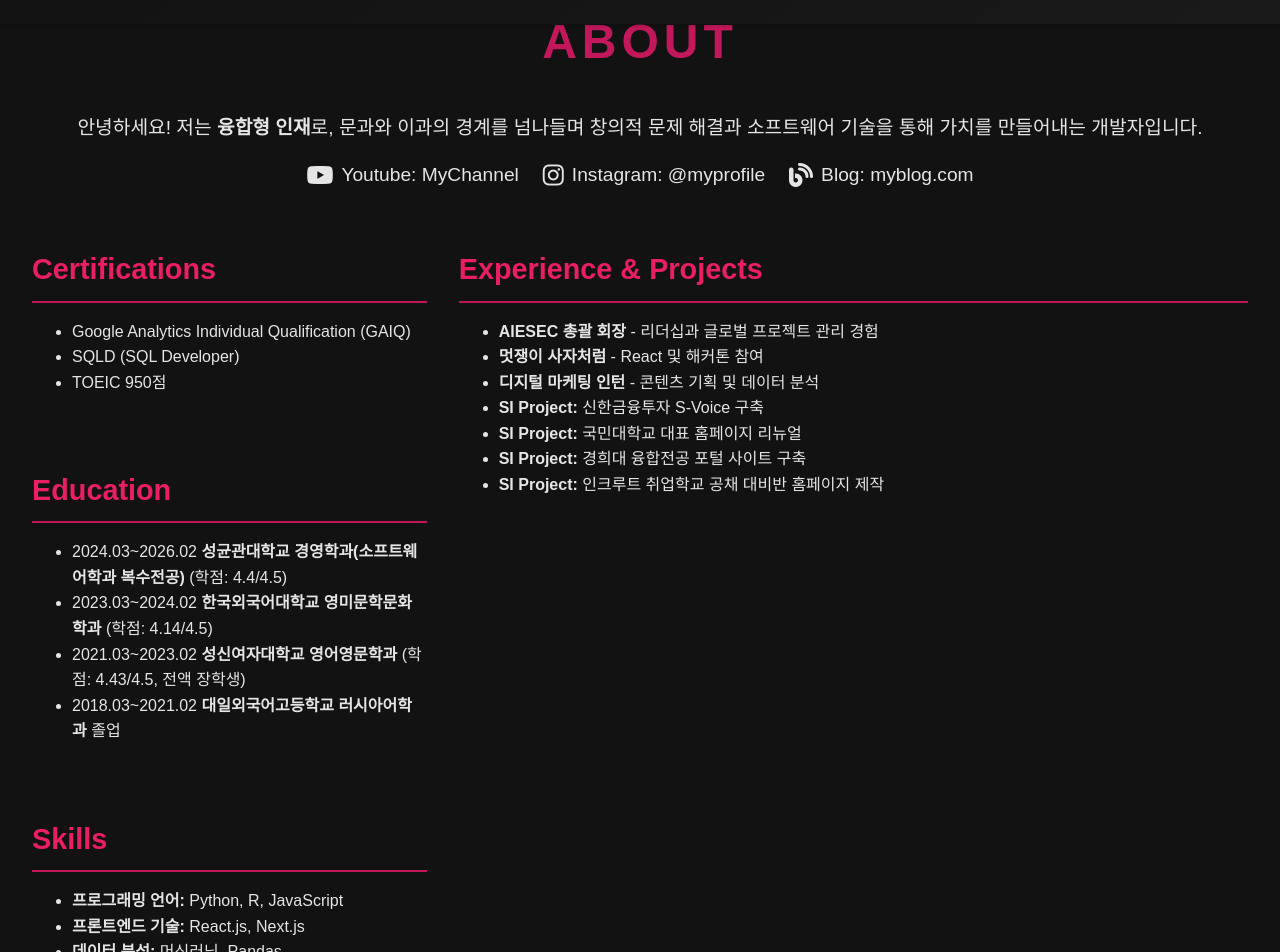
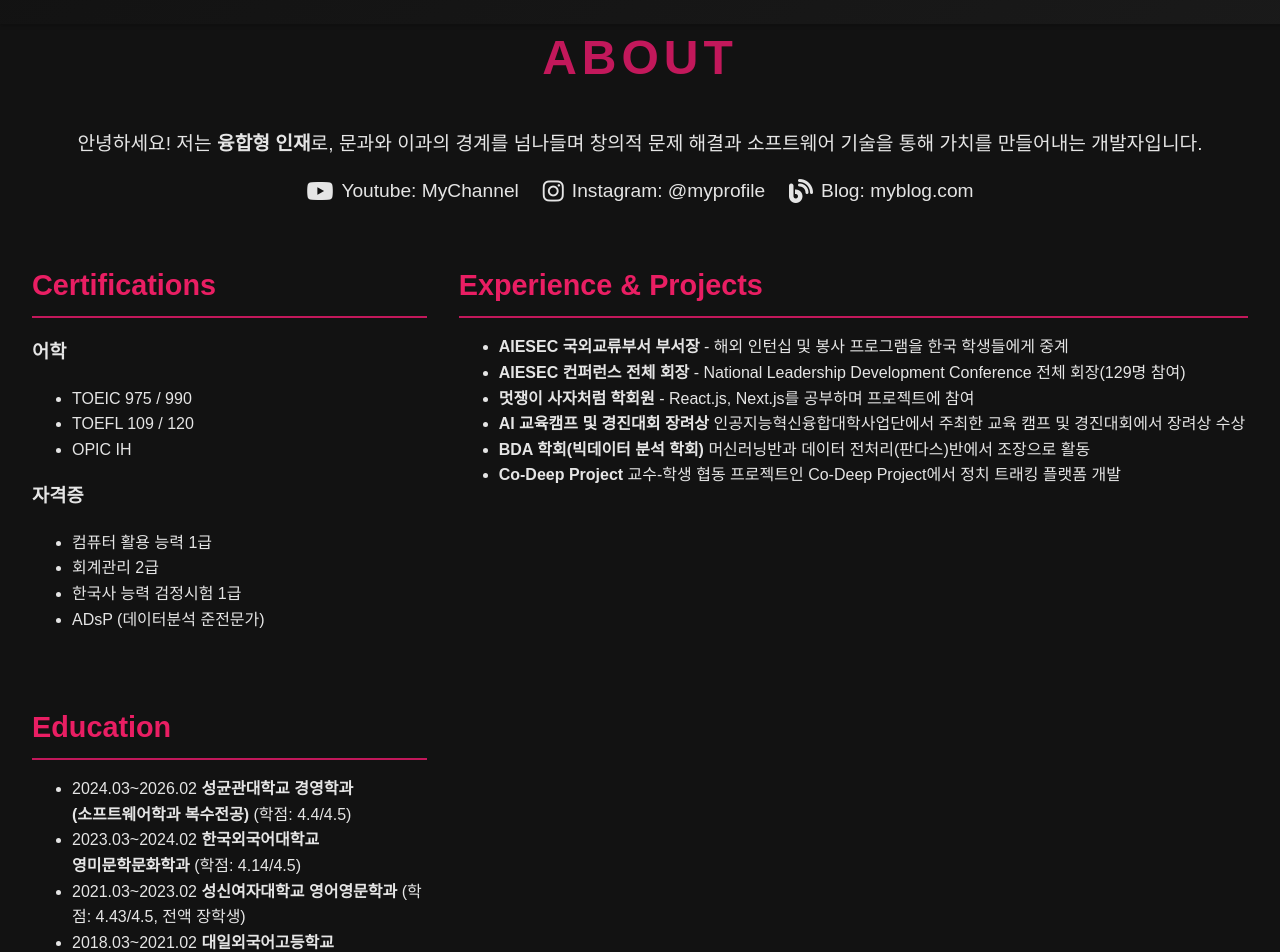
Before and after one commit to SyraYunji/My-Homepage, a React (Create React App) app: page /about in a window 1280 px wide. Shown: the part 60-1012 px from the top of the page. Built offline with nearby package versions, Linux system fonts and the light colour scheme; the HTML template or start-up script is replaced by a standard one.

Commit message:
About.js 끝

```diff
--- a/src/about/About.js
+++ b/src/about/About.js
@@ -11,10 +11,12 @@ const About = () => {
 
       {/* 소개 및 소셜 링크 */}
       <section className={styles.introduction}>
+        <div className = {styles.aboutIntro}>
         <p>
           안녕하세요! 저는 <strong>융합형 인재</strong>로, 문과와 이과의 경계를 넘나들며
           창의적 문제 해결과 소프트웨어 기술을 통해 가치를 만들어내는 개발자입니다.
         </p>
+        </div>
         <div className={styles.socialLinks}>
           <a href="https://www.youtube.com/@studyesme9286/videos" target="_blank" rel="noopener noreferrer">
             <i className="fab fa-youtube"></i> Youtube: MyChannel
@@ -35,21 +37,37 @@ const About = () => {
           {/* Certifications */}
           <section className={styles.certifications}>
             <h2>Certifications</h2>
-            <ul>
-              <li>Google Analytics Individual Qualification (GAIQ)</li>
-              <li>SQLD (SQL Developer)</li>
-              <li>TOEIC 950점</li>
-            </ul>
+
+                {/* 어학 섹션 */}
+                <div className={styles.languageSection}>
+                  <h3>어학</h3>
+                  <ul>
+                    <li>TOEIC 975 / 990</li>
+                    <li>TOEFL 109 / 120</li>
+                    <li>OPIC IH</li>
+                  </ul>
+                </div>
+
+                {/* 자격증 섹션 */}
+                <div className={styles.qualificationSection}>
+                  <h3>자격증</h3>
+                  <ul>
+                    <li>컴퓨터 활용 능력 1급</li>
+                    <li>회계관리 2급</li>
+                    <li>한국사 능력 검정시험 1급</li>
+                    <li>ADsP (데이터분석 준전문가)</li>
+                  </ul>
+                </div>
           </section>
 
           {/* Education */}
           <section className={styles.education}>
             <h2>Education</h2>
             <ul>
-              <li>2024.03~2026.02 <strong>성균관대학교 경영학과(소프트웨어학과 복수전공)</strong> (학점: 4.4/4.5)</li>
-              <li>2023.03~2024.02 <strong>한국외국어대학교 영미문학문화학과</strong> (학점: 4.14/4.5)</li>
+              <li>2024.03~2026.02 <strong>성균관대학교 경영학과<br />(소프트웨어학과 복수전공)</strong> (학점: 4.4/4.5)</li>
+              <li>2023.03~2024.02 <strong>한국외국어대학교 <br />영미문학문화학과</strong> (학점: 4.14/4.5)</li>
               <li>2021.03~2023.02 <strong>성신여자대학교 영어영문학과</strong> (학점: 4.43/4.5, 전액 장학생)</li>
-              <li>2018.03~2021.02 <strong>대일외국어고등학교 러시아어학과</strong> 졸업</li>
+              <li>2018.03~2021.02 <strong>대일외국어고등학교 <br />러시아어학과</strong> 졸업</li>
             </ul>
           </section>
 
@@ -57,12 +75,14 @@ const About = () => {
           <section className={styles.skills}>
             <h2>Skills</h2>
             <ul>
-              <li><strong>프로그래밍 언어:</strong> Python, R, JavaScript</li>
-              <li><strong>프론트엔드 기술:</strong> React.js, Next.js</li>
-              <li><strong>데이터 분석:</strong> 머신러닝, Pandas</li>
-              <li><strong>OA 도구:</strong> Excel, PowerPoint (상급)</li>
+              <li><strong>OA 도구:</strong> Excel (上), PowerPoint (上)</li>
+              <li><strong>프로그래밍 언어:</strong> Python (中), R (上), <br />JavaScript (上)</li>
+              <li><strong>프론트엔드 기술:</strong> React.js (上), Next.js (中)</li>
+              <li><strong>데이터 분석:</strong> Brightics(上), Tableau (上)</li>
+
             </ul>
           </section>
+
         </div>
 
         {/* 오른쪽 섹션 */}
@@ -70,14 +90,13 @@ const About = () => {
           {/* Experience & Projects */}
           <section className={styles.experience}>
             <h2>Experience & Projects</h2>
-            <ul>
-              <li><strong>AIESEC 총괄 회장</strong> - 리더십과 글로벌 프로젝트 관리 경험</li>
-              <li><strong>멋쟁이 사자처럼</strong> - React 및 해커톤 참여</li>
-              <li><strong>디지털 마케팅 인턴</strong> - 콘텐츠 기획 및 데이터 분석</li>
-              <li><strong>SI Project:</strong> 신한금융투자 S-Voice 구축</li>
-              <li><strong>SI Project:</strong> 국민대학교 대표 홈페이지 리뉴얼</li>
-              <li><strong>SI Project:</strong> 경희대 융합전공 포털 사이트 구축</li>
-              <li><strong>SI Project:</strong> 인크루트 취업학교 공채 대비반 홈페이지 제작</li>
+            <ul className = {styles.experienceDetail}>
+              <li><strong>AIESEC 국외교류부서 부서장</strong> - 해외 인턴십 및 봉사 프로그램을 한국 학생들에게 중계</li>
+              <li><strong>AIESEC 컨퍼런스 전체 회장</strong> - National Leadership Development Conference 전체 회장(129명 참여)</li>
+              <li><strong>멋쟁이 사자처럼 학회원</strong> - React.js, Next.js를 공부하며 프로젝트에 참여</li>
+              <li><strong>AI 교육캠프 및 경진대회 장려상</strong> 인공지능혁신융합대학사업단에서 주최한 교육 캠프 및 경진대회에서 장려상 수상</li>
+              <li><strong>BDA 학회(빅데이터 분석 학회)</strong> 머신러닝반과 데이터 전처리(판다스)반에서 조장으로 활동 </li>
+              <li><strong>Co-Deep Project</strong> 교수-학생 협동 프로젝트인 Co-Deep Project에서 정치 트래킹 플랫폼 개발</li>
             </ul>
           </section>
         </div>
--- a/src/about/About.module.css
+++ b/src/about/About.module.css
@@ -10,7 +10,7 @@
   /* 헤더 스타일 */
   .header {
     text-align: center;
-    margin-bottom: 2rem;
+    margin-top: 3rem;
   }
 
   .header h1 {
@@ -46,7 +46,12 @@
     align-items: center;
     gap: 0.5rem; /* 아이콘과 텍스트 간격 */
   }
-
+  .aboutIntro {
+    word-break: keep-all;
+  }
+  .experienceDetail {
+    word-break: keep-all;
+  }
   .socialLinks a i {
     font-size: 1.5rem;
   }
```
